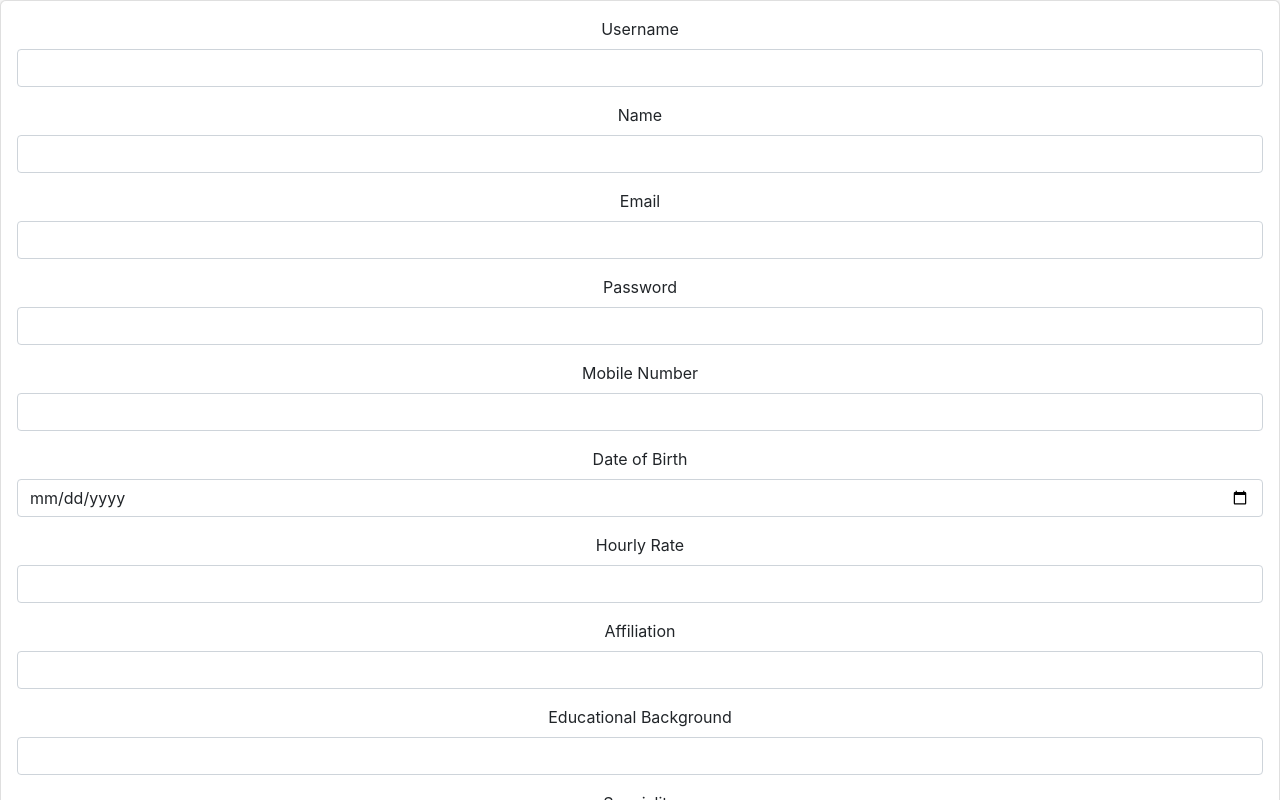
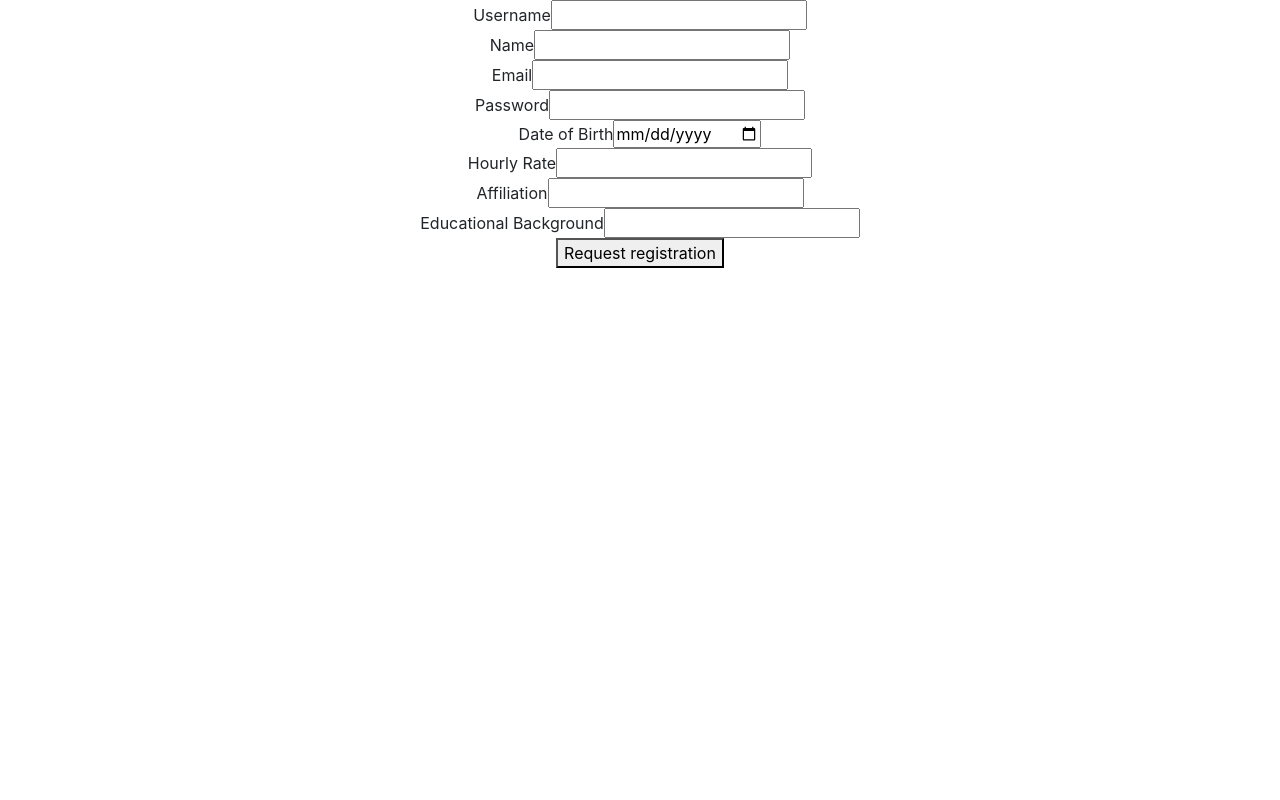
Before and after one commit to advanced-computer-lab-2023/Agile-Star-Squad-Clinic, a React (Create React App) app in the folder frontend/: page /doctor/register in a window 1280 px wide. Shown: the top 800 px of the page. Built offline with nearby package versions, Linux system fonts and the light colour scheme.

Commit message:
Removed extends Container from form pages

```diff
--- a/frontend/src/doctor/pages/DoctorRequest.js
+++ b/frontend/src/doctor/pages/DoctorRequest.js
@@ -1,12 +1,8 @@
-import React, { Component } from 'react';
+import React, { useState } from 'react';
+import { useNavigate } from 'react-router-dom';
 
-import Card from '../../shared/components/Card/Card';
-
-class DoctorRequestForm extends Component {
-  constructor(props) {
-    super(props);
-
-    this.state = {
+const DoctorRequestForm = () => {
+  const [formData, setFormData] = useState({
     username: '',
     name: '',
     email: '',
@@ -15,225 +11,133 @@ class DoctorRequestForm extends Component {
     hourlyRate: '',
     affiliation: '',
     educationalBackground: '',
-      mobileNumber: '',
-      speciality: '',
-    };
-  }
+  });
 
-  handleUsernameChange = (event) => {
-    this.setState({
-      username: event.target.value,
+  const navigate = useNavigate();
+
+  const handleInputChange = (event) => {
+    const { name, value } = event.target;
+    setFormData({
+      ...formData,
+      [name]: value,
     });
   };
 
-  handleNameChange = (event) => {
-    this.setState({
-      name: event.target.value,
-    });
-  };
-
-  handleEmailChange = (event) => {
-    this.setState({
-      email: event.target.value,
-    });
-  };
-
-  handlePasswordChange = (event) => {
-    this.setState({
-      password: event.target.value,
-    });
-  };
-
-  handleDateOfBirthChange = (event) => {
-    this.setState({
-      dateOfBirth: event.target.value,
-    });
-  };
-
-  handleHourlyRateChange = (event) => {
-    this.setState({
-      hourlyRate: event.target.value,
-    });
-  };
-
-  handleAffiliationChange = (event) => {
-    this.setState({
-      affiliation: event.target.value,
-    });
-  };
-
-  handleMobileNumberChange = (event) => {
-    this.setState({
-      mobileNumber: event.target.value,
-    });
-  };
-
-  handleEducationalBackgroundChange = (event) => {
-    this.setState({
-      educationalBackground: event.target.value,
-    });
-  };
-
-  handleSpecialityChange = (event) => {
-    this.setState({
-      speciality: event.target.value,
-    });
-  };
-  //
-  //PharmacistSignup is temp till we make a request function
-  //
-  handleSubmit = (event) => {
+  const handleSubmit = async (event) => {
     event.preventDefault();
+    try {
       const requestOptions = {
         method: 'POST',
         headers: { 'Content-type': 'application/json; charset=UTF-8' },
-      body: JSON.stringify(this.state),
+        body: JSON.stringify(formData),
       };
-    fetch('http://localhost:3000/doctors', requestOptions);
-    // doctorSignup(`${this.state.username}
-    // ${this.state.name}
-    // ${this.state.email}
-    // ${this.state.password}
-    // ${this.state.dateOfBirth}
-    // ${this.state.hourlyRate}
-    // ${this.state.affiliation}
-    // ${this.state.educationalBackground}`)
-    // event.preventDefault()
+      const response = await fetch(
+        'http://localhost:4000/pharmacist',
+        requestOptions
+      );
+
+      if (response.ok) {
+        // Handle a successful response
+        alert('Request is pending...');
+        navigate('/');
+      } else {
+        // Handle errors if the server response is not ok
+        alert('Registration Failed!');
+      }
+    } catch (error) {
+      // Handle network errors
+      alert('Network error: ' + error.message);
+    }
   };
 
-  render() {
   const {
     username,
     name,
     email,
     password,
-      mobileNumber,
     dateOfBirth,
     hourlyRate,
     affiliation,
     educationalBackground,
-      speciality,
-    } = this.state;
+  } = formData;
+
   return (
-      <Card>
-        <form onSubmit={this.handleSubmit}>
-          <div class="mb-3">
-            <label for="exampleFormControlInput1" class="form-label">
-              Username
-            </label>
+    <form onSubmit={handleSubmit}>
+      <div>
+        <label>Username</label>
         <input
           type="text"
-              class="form-control"
+          name="username"
           value={username}
-              onChange={this.handleUsernameChange}
+          onChange={handleInputChange}
         />
       </div>
-          <div class="mb-3">
-            <label for="exampleFormControlInput1" class="form-label">
-              Name
-            </label>
+      <div>
+        <label>Name</label>
         <input
           type="text"
-              class="form-control"
+          name="name"
           value={name}
-              onChange={this.handleNameChange}
+          onChange={handleInputChange}
         />
       </div>
-          <div class="mb-3">
-            <label for="exampleFormControlInput1" class="form-label">
-              Email
-            </label>
+      <div>
+        <label>Email</label>
         <input
           type="text"
-              class="form-control"
+          name="email"
           value={email}
-              onChange={this.handleEmailChange}
+          onChange={handleInputChange}
         />
       </div>
-          <div class="mb-3">
-            <label for="exampleFormControlInput1" class="form-label">
-              Password
-            </label>
+      <div>
+        <label>Password</label>
         <input
           type="text"
-              class="form-control"
+          name="password"
           value={password}
-              onChange={this.handlePasswordChange}
+          onChange={handleInputChange}
         />
       </div>
-          <div class="mb-3">
-            <label for="exampleFormControlInput1" class="form-label">
-              Mobile Number
-            </label>
+      <div>
+        <label>Date of Birth</label>
+        <input
+          type="date"
+          name="dateOfBirth"
+          value={dateOfBirth}
+          onChange={handleInputChange}
+        />
+      </div>
+      <div>
+        <label>Hourly Rate</label>
         <input
           type="text"
-              class="form-control"
-              value={mobileNumber}
-              onChange={this.handleMobileNumberChange}
+          name="hourlyRate"
+          value={hourlyRate}
+          onChange={handleInputChange}
         />
       </div>
-          <div class="mb-3">
-            <label for="exampleFormControlInput1" class="form-label">
-              Date of Birth
-            </label>
+      <div>
+        <label>Affiliation</label>
         <input
-              type="date"
-              value={dateOfBirth}
-              class="form-control"
-              onChange={this.handleDateOfBirthChange}
+          type="text"
+          name="affiliation"
+          value={affiliation}
+          onChange={handleInputChange}
         />
       </div>
-          <div class="mb-3">
-            <label for="exampleFormControlInput1" class="form-label">
-              Hourly Rate
-            </label>
+      <div>
+        <label>Educational Background</label>
         <input
           type="text"
-              class="form-control"
-              value={hourlyRate}
-              onChange={this.handleHourlyRateChange}
+          name="educationalBackground"
+          value={educationalBackground}
+          onChange={handleInputChange}
         />
       </div>
-          <div class="mb-3">
-            <label for="exampleFormControlInput1" class="form-label">
-              Affiliation
-            </label>
-            <input
-              type="text"
-              class="form-control"
-              value={affiliation}
-              onChange={this.handleAffiliationChange}
-            />
-          </div>
-          <div class="mb-3">
-            <label for="exampleFormControlInput1" class="form-label">
-              Educational Background
-            </label>
-            <input
-              type="text"
-              class="form-control"
-              value={educationalBackground}
-              onChange={this.handleEducationalBackgroundChange}
-            />
-          </div>
-          <div class="mb-3">
-            <label for="exampleFormControlInput1" class="form-label">
-              Speciality
-            </label>
-            <input
-              type="text"
-              class="form-control"
-              value={speciality}
-              onChange={this.handleSpecialityChange}
-            />
-          </div>
-          <button class="btn btn-primary lg" id="subbutton2" type="submit">
-            Request registeration
-          </button>
+      <button type="submit">Request registration</button>
     </form>
-      </Card>
   );
-  }
-}
+};
 
 export default DoctorRequestForm;
--- a/frontend/src/patient/pages/PatientRegister.js
+++ b/frontend/src/patient/pages/PatientRegister.js
@@ -1,8 +1,11 @@
 import React, { useState } from 'react';
+import { setUserRole } from '../../shared/DummyUsers';
 import { useNavigate } from 'react-router-dom';
 
 const PatientRegisterForm = () => {
-  const [state, setState] = useState({
+  const navigate = useNavigate();
+
+  const [formData, setFormData] = useState({
     username: '',
     name: '',
     email: '',
@@ -12,163 +15,118 @@ const PatientRegisterForm = () => {
     mobileNumber: '',
     emergencyContact: {
       fullName: '',
-      phoneNumber: '',
+      phoneNumber: ''
     },
   });
 
-  const handleUsernameChange = (event) => {
-    setState((prevState) => {
-      return {
-        ...prevState,
-        username: event.target.value,
-      };
-    });
+  const handleInputChange = (event) => {
+    const { name, value } = event.target;
+
+    if (name.startsWith('emergencyContact.')) {
+      const fieldName = name.split('.')[1];
+      setFormData({
+        ...formData,
+        emergencyContact: {
+          ...formData.emergencyContact,
+          [fieldName]: value,
+        },
+      });
+    } else {
+      setFormData({
+        ...formData,
+        [name]: value,
+      });
+    }
   };
 
-  const handleNameChange = (event) => {
-    setState((prevState) => {
-      return {
-        ...prevState,
-        name: event.target.value,
-      };
-    });
+  const handleSubmit = async (event) => {
+    event.preventDefault();
+    try {
+      const response = await fetch('http://localhost:4000/patients', {
+        method: 'POST',
+        headers: { 'Content-type': 'application/json; charset=UTF-8' },
+        body: JSON.stringify(formData),
+      });
+
+      if (response.ok) {
+        // Handle a successful response
+        setUserRole('patient');
+        navigate('/pharmacy/home');
+      } else {
+        // Handle errors if the server response is not ok
+        alert('Registration Failed!');
+      }
+    } catch (error) {
+      // Handle network errors
+      alert('Network error: ' + error.message);
+    }
   };
 
-  const handleEmailChange = (event) => {
-    setState((prevState) => {
-      return {
-        ...prevState,
-        email: event.target.value,
-      };
-    });
-  };
-
-  const handlePasswordChange = (event) => {
-    setState((prevState) => {
-      return {
-        ...prevState,
-        password: event.target.value,
-      };
-    });
-  };
-
-  const handleDateOfBirthChange = (event) => {
-    setState((prevState) => {
-      return {
-        ...prevState,
-        dateOfBirth: event.target.value,
-      };
-    });
-  };
-
-  const handleGenderChange = (event) => {
-    setState((prevState) => {
-      return {
-        ...prevState,
-        gender: event.target.value,
-      };
-    });
-  };
-
-  const handleMoibleNumberChange = (event) => {
-    setState((prevState) => {
-      return {
-        ...prevState,
-        mobileNumber: event.target.value,
-      };
-    });
-  };
-
-  const handleEmergencyFullNameChange = (event) => {
-    setState((prevState) => {
-      return {
-        ...prevState,
-        emergencyContact: {
-          ...state.emergencyContact,
-          fullName: event.target.value,
-        },
-      };
-    });
-  };
-
-  const handleEmergencyNumberChange = (event) => {
-    setState((prevState) => {
-      return {
-        ...prevState,
-        emergencyContact: {
-          ...state.emergencyContact,
-          phoneNumber: event.target.value,
-        },
-      };
-    });
-  };
-  const navigate = useNavigate();
-
-  const handleSubmit = (event) => {
-    event.preventDefault();
-    const requestOptions = {
-      method: 'POST',
-      headers: { 'Content-type': 'application/json; charset=UTF-8' },
-      body: JSON.stringify(state),
-    };
-    fetch('http://localhost:3000/patients', requestOptions)
-      .then((response) => {
-        return response.ok && navigate('/patient/login');
-      })
-      .catch((error) => {
-        return alert('AAAAAAAAAAAAAAA2 failed');
-      });
-  };
-
-  const {
-    username,
-    name,
-    email,
-    password,
-    dateOfBirth,
-    gender,
-    mobileNumber,
-    emergencyContact,
-  } = state;
   return (
     <form onSubmit={handleSubmit}>
       <div>
         <label>Username</label>
-        <input type="text" value={username} onChange={handleUsernameChange} />
+        <input
+          type="text"
+          name="username"
+          value={formData.username}
+          onChange={handleInputChange}
+        />
       </div>
       <div>
         <label>Name</label>
-        <input type="text" value={name} onChange={handleNameChange} />
+        <input
+          type="text"
+          name="name"
+          value={formData.name}
+          onChange={handleInputChange}
+        />
       </div>
       <div>
         <label>Email</label>
-        <input type="text" value={email} onChange={handleEmailChange} />
+        <input
+          type="text"
+          name="email"
+          value={formData.email}
+          onChange={handleInputChange}
+        />
       </div>
       <div>
         <label>Password</label>
-        <input type="text" value={password} onChange={handlePasswordChange} />
+        <input
+          type="text"
+          name="password"
+          value={formData.password}
+          onChange={handleInputChange}
+        />
       </div>
       <div>
         <label>Date of Birth</label>
         <input
           type="date"
-          value={dateOfBirth}
-          onChange={handleDateOfBirthChange}
+          name="dateOfBirth"
+          value={formData.dateOfBirth}
+          onChange={handleInputChange}
         />
       </div>
       <div>
         <label>Gender</label>
-        <select type="text" value={gender} onChange={handleGenderChange}>
+        <select
+          name="gender"
+          value={formData.gender}
+          onChange={handleInputChange}
+        >
           <option value="male">Male</option>
           <option value="female">Female</option>
         </select>
       </div>
       <div>
-        <label>Moible Number</label>
+        <label>Mobile Number</label>
         <input
           type="text"
-          value={mobileNumber}
-          onChange={handleMoibleNumberChange}
+          name="mobileNumber"
+          value={formData.mobileNumber}
+          onChange={handleInputChange}
         />
       </div>
       <div>
@@ -177,16 +135,18 @@ const PatientRegisterForm = () => {
           <label>Full Name</label>
           <input
             type="text"
-            value={emergencyContact.fullName}
-            onChange={handleEmergencyFullNameChange}
+            name="emergencyContact.fullName"
+            value={formData.emergencyContact.fullName}
+            onChange={handleInputChange}
           />
         </div>
         <div>
-          <label>Moible Number</label>
+          <label>Mobile Number</label>
           <input
             type="text"
-            value={emergencyContact.phoneNumber}
-            onChange={handleEmergencyNumberChange}
+            name="emergencyContact.phoneNumber"
+            value={formData.emergencyContact.phoneNumber}
+            onChange={handleInputChange}
           />
         </div>
       </div>
```
Lines whose indentation alone changed are shown as unchanged.
